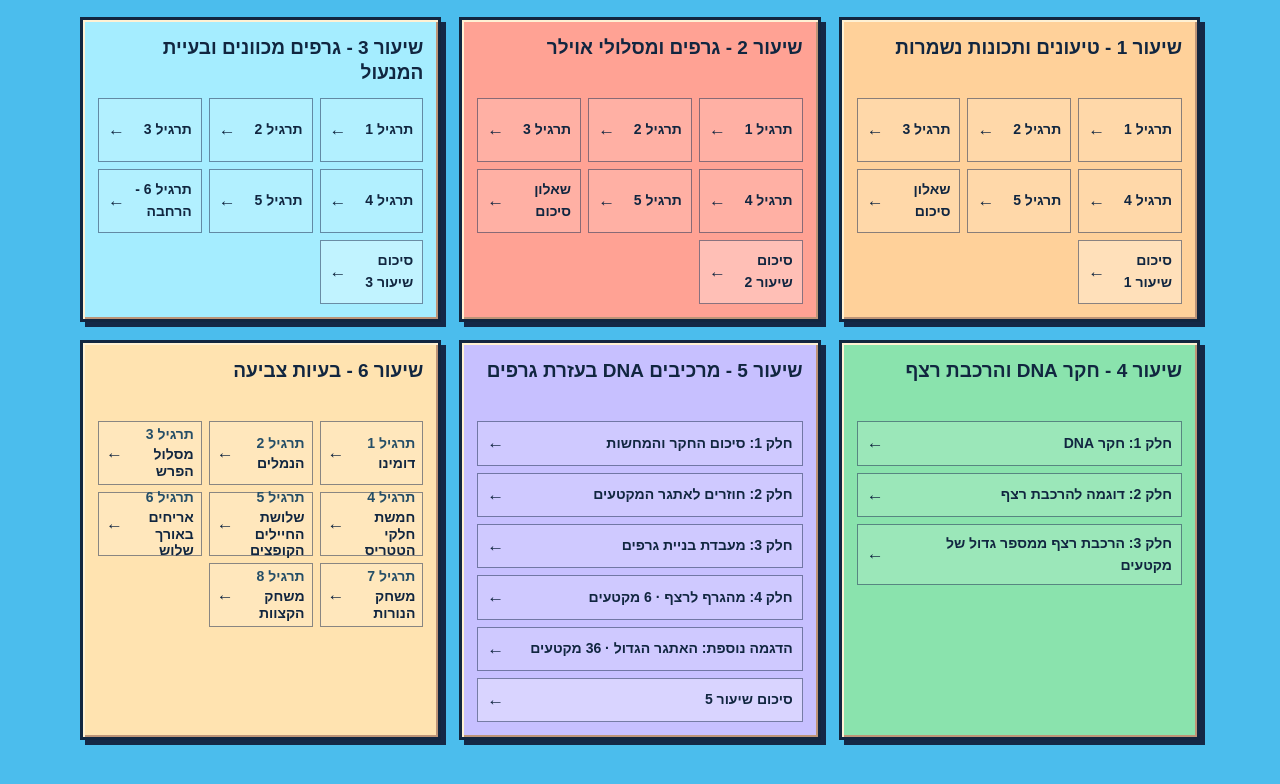
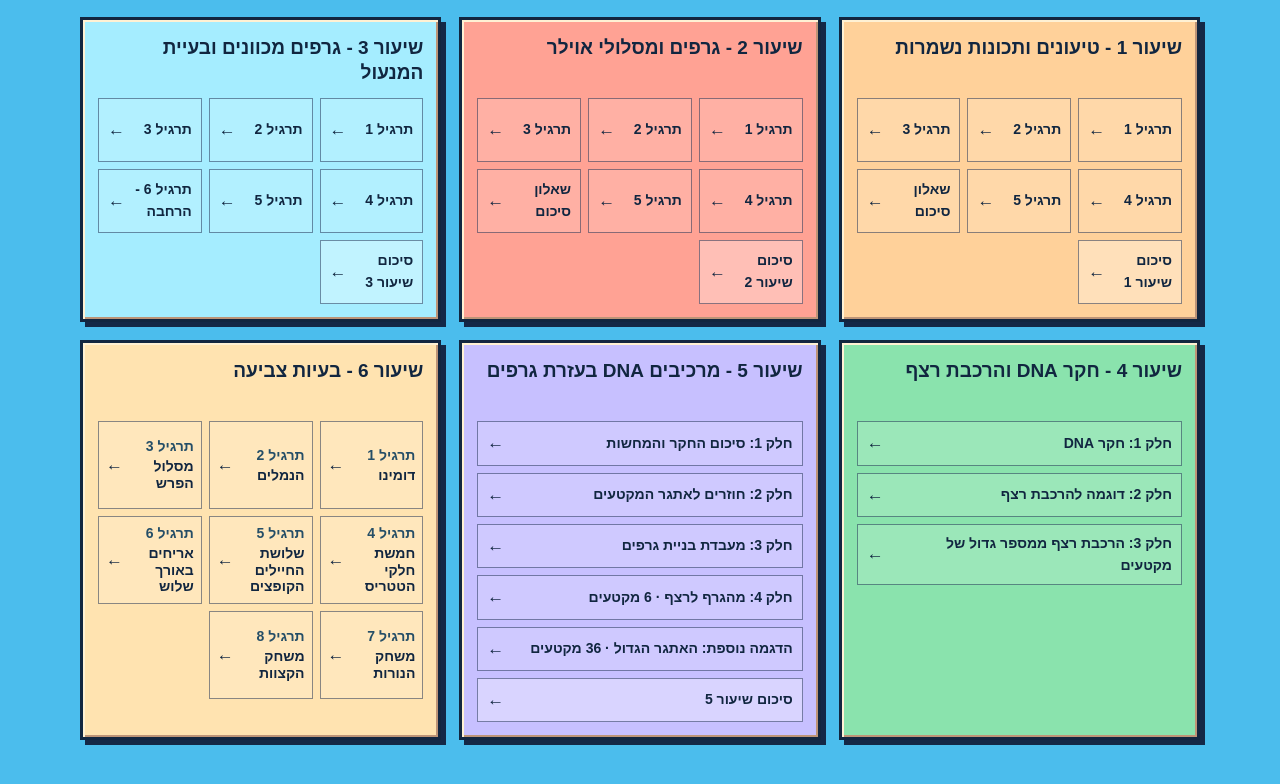
Before and after one commit to pisga2026/pisga2026.github.io, a plain HTML site: page index.html in a window 1280 px wide. Shown: the part 164-948 px from the top of the page. Drawn offline with Linux system fonts and the light colour scheme.

Commit message:
Allow room for larger lesson 6 contents labels

```diff
--- a/index.html
+++ b/index.html
@@ -40,6 +40,7 @@
 
 /* Lesson 6 keeps the course grid while making each coloring problem easy to find. */
 .course-index #lesson-6{background:#ffe3b0}
+.course-index .lesson-grid section:not(#lesson-4):not(#lesson-5)#lesson-6 ul{grid-auto-rows:minmax(88px,auto)}
 .course-index #lesson-6 li a{padding:6px 7px;gap:4px}
 .course-index #lesson-6 .exercise-label{display:flex;flex-direction:column;gap:3px;min-width:0;line-height:1.2}
 .course-index #lesson-6 .exercise-number{font-size:inherit;color:#254e67}
```
